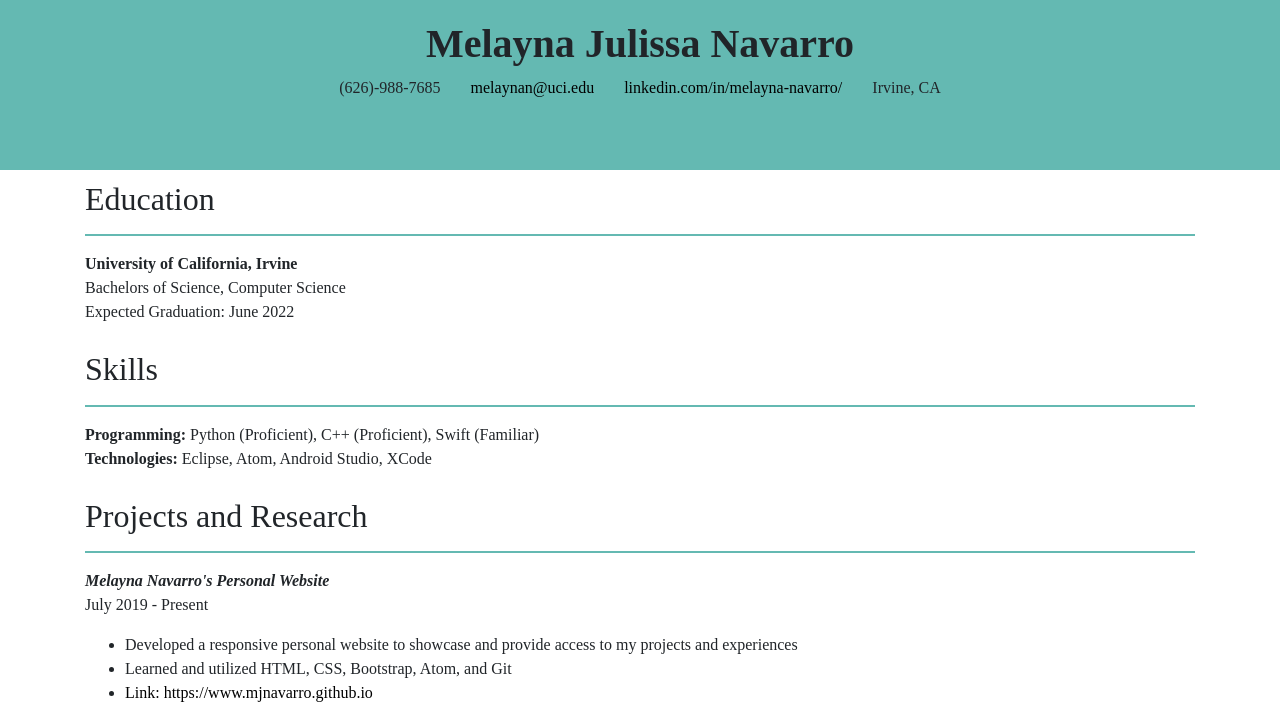
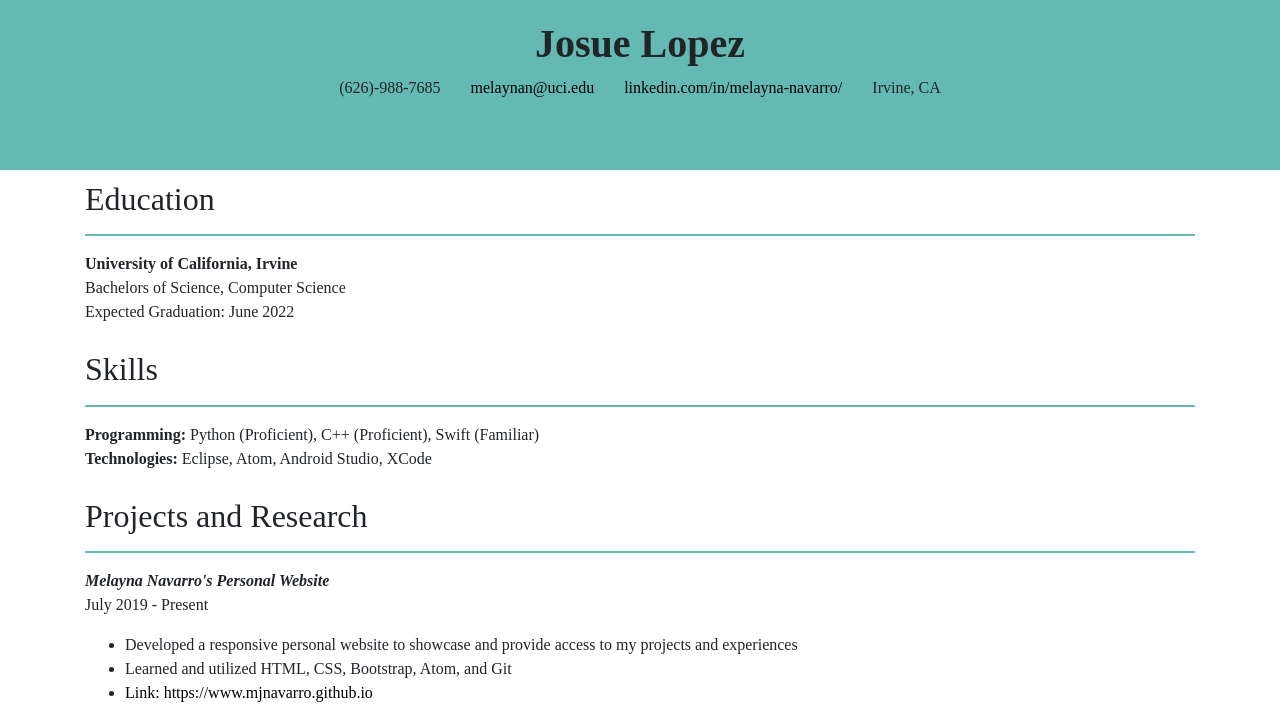
Before and after one commit to josueal1/Resume-Workshop, a plain HTML site: page index.html in a window 1280 px wide. Shown: the top 704 px of the page. Drawn offline with nearby package versions, Linux system fonts and the light colour scheme.

Commit message:
Update index.html

```diff
--- a/index.html
+++ b/index.html
@@ -1,7 +1,7 @@
 <!DOCTYPE HTML>
 <html>
 	<head>
-    	<title>Melayna Navarro's Resume</title>
+    	<title>Josue Lopez's Resume</title>
     	<meta charset="utf-8">
     	<meta name="viewport" content="width=device-width, initial-scale=1">
     	<link rel="stylesheet" href="https://stackpath.bootstrapcdn.com/bootstrap/4.4.1/css/bootstrap.min.css" integrity="sha384-Vkoo8x4CGsO3+Hhxv8T/Q5PaXtkKtu6ug5TOeNV6gBiFeWPGFN9MuhOf23Q9Ifjh" crossorigin="anonymous">
@@ -11,7 +11,7 @@
 	</head>
 	<body>
     	<div class = "header">
-    		<h1><b>Melayna Julissa Navarro</b></h1>
+    		<h1><b>Josue Lopez</b></h1>
 
     		<div class = "container">
     			<div class ="row justify-content-md-center">
```
